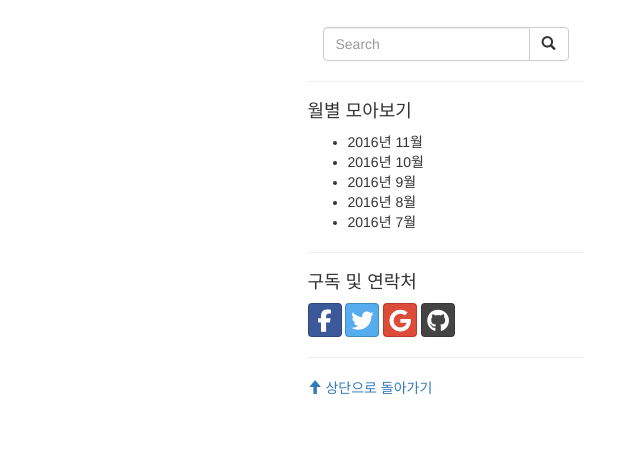
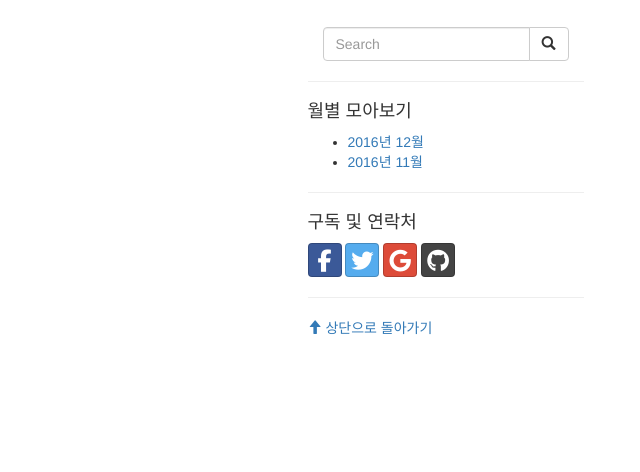
Before and after one commit to flynnpark/CodeArchive, a Django app: a page that uses blog/templates/blog/base.html in a window 1280 px wide. Shown: the part 51-523 px from the top of the page, without its empty margins (640-1280 px from the left). Run offline with Django 3.2, Linux system fonts and the light colour scheme; data that the repository does not hold is empty; some libraries are stand-ins or nearby versions.

Commit message:
테스트

```diff
--- a/blog/templates/blog/base.html
+++ b/blog/templates/blog/base.html
@@ -102,11 +102,8 @@
 						<div class="submenu">
 							<h4>월별 모아보기</h4>
 							<ul>
-								<li>2016년 11월</li>
-								<li>2016년 10월</li>
-								<li>2016년 9월</li>
-								<li>2016년 8월</li>
-								<li>2016년 7월</li>
+								<li><a href="{% url 'post_list' %}2016/12/">2016년 12월</a></li>
+								<li><a href="{% url 'post_list' %}2016/11/">2016년 11월</a></li>
 								{% block month %}
 								{% endblock %}
 							</ul>
@@ -156,8 +153,6 @@
 				dom.style.position = "absolute";
 			}
 
-			alert(height + " " + screen_y)
-
 			var timeOut;
 			function scrollToTop() {
 				if (document.body.scrollTop!=0 || document.documentElement.scrollTop!=0){
--- a/blog/urls.py
+++ b/blog/urls.py
@@ -11,4 +11,5 @@ urlpatterns = [
 	url(r'^post/(?P<pk>\d+)/remove/$', views.post_remove, name='post_remove'),
 	url(r'^category/(?P<ct>[a-zA-Z0-9\u3131-\u3163\uac00-\ud7a3]+)/$', views.post_category, name="post_category"),
 	url(r'^(?P<year>[0-9]{4})/(?P<month>[0-9]+)/$', views.month_view),
+
 ]
--- a/blog/views.py
+++ b/blog/views.py
@@ -27,11 +27,10 @@ def post_detail(request, pk) :
 
 def month_view(request, year, month) :
 	posts = Post.objects.filter(published_date__year=year)
-	posts = posts.filter(published_date__month=int(month))
+	posts = posts.filter(published_date__month=int(month)).order_by('-published_date')
 	pagedata = {'posts':posts, 'subtitle':''}
 	pagedata.update({'posts':posts, 'subtitle':"%s년 %s월의 " % (year, int(month)),})
 	return render(request, 'blog/post_list.html', pagedata)
-
 
 
 @login_required
--- a/codearchive/settings.py
+++ b/codearchive/settings.py
@@ -25,7 +25,7 @@ SECRET_KEY = '=9a9vcwxvntdv0mt5(4dnk(!+kgxz=x70+*8b=-n^h^beb*rjh'
 # SECURITY WARNING: don't run with debug turned on in production!
 DEBUG = True
 
-ALLOWED_HOSTS = ['wphestiraid.pythonanywhere.com', '192.168.0.10']
+ALLOWED_HOSTS = ['wphestiraid.pythonanywhere.com', '192.168.0.10', 'hestiraid.iptime.org']
 
 
 # Application definition
@@ -37,8 +37,8 @@ INSTALLED_APPS = (
     'django.contrib.sessions',
     'django.contrib.messages',
     'django.contrib.staticfiles',
+    'el_pagination',
     'blog',
-    'el_pagination',
 )
 
 MIDDLEWARE_CLASSES = (
```
Also changed, not shown: blog/search_indexes.py (added, +15 -0 lines), blog/._search_indexes.py (added).
